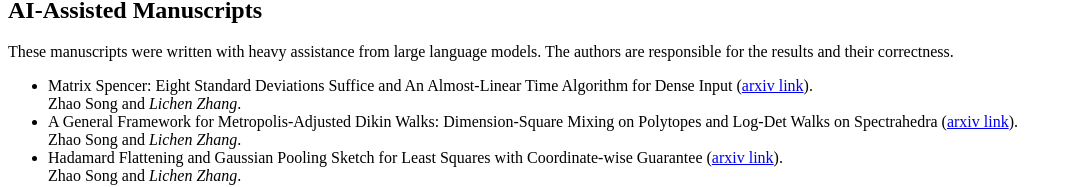
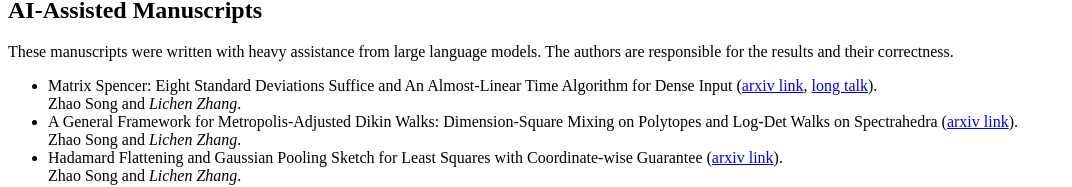
Before and after one commit to lczh/lczh.github.io, a plain HTML site: page index.html in a window 1280 px wide. Shown: the part 1780-1967 px from the top of the page, without its empty margins (0-1072 px from the left). Drawn offline with Linux system fonts and the light colour scheme.

Commit message:
Add long talk link for Matrix Spencer paper
Co-Authored-By: Claude Opus 5.5 <noreply@anthropic.com>

```diff
--- a/index.html
+++ b/index.html
@@ -179,7 +179,7 @@
         <p> These manuscripts were written with heavy assistance from large language models. The authors are responsible for the results and their correctness. </p>
         <ul>
         <li>
-            Matrix Spencer: Eight Standard Deviations Suffice and An Almost-Linear Time Algorithm for Dense Input (<a href = "https://arxiv.org/abs/2609.15025">arxiv link</a>).
+            Matrix Spencer: Eight Standard Deviations Suffice and An Almost-Linear Time Algorithm for Dense Input (<a href = "https://arxiv.org/abs/2609.15025">arxiv link</a>, <a href = "https://www.youtube.com/watch?v=j86aNLQgC4I">long talk</a>).
                 <br> Zhao Song and <i>Lichen Zhang</i>.
             </li>
         <li>
```
